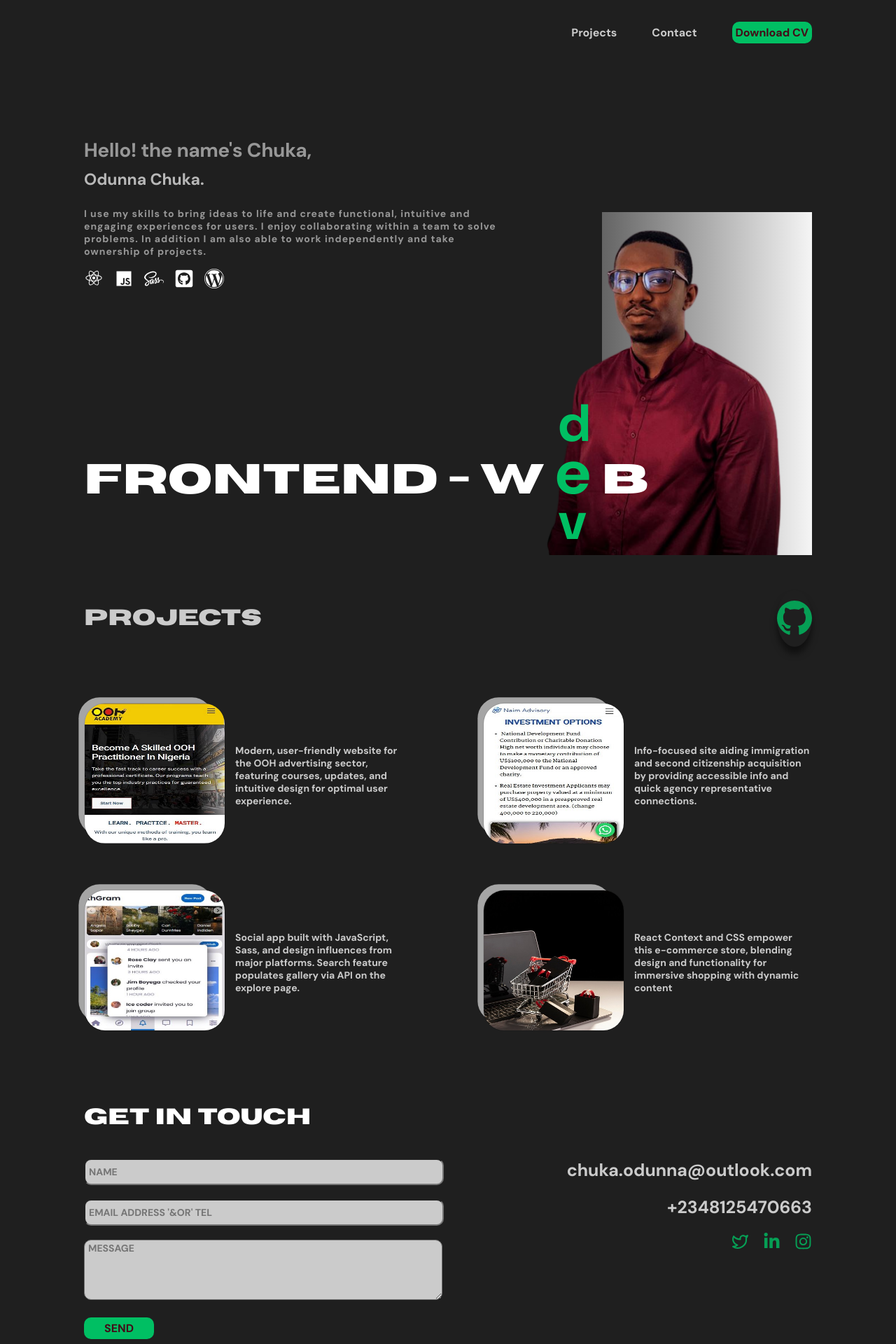
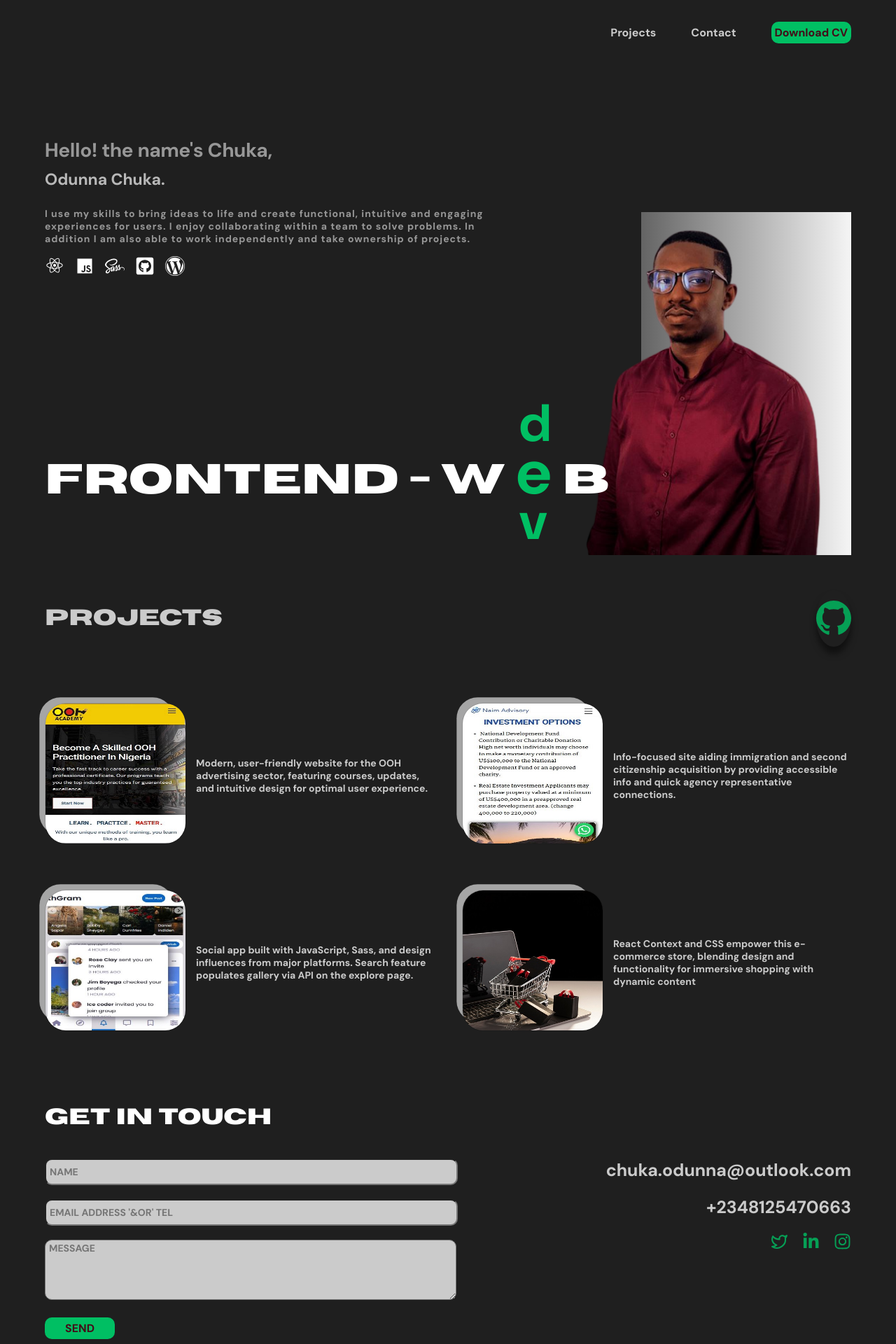
Before and after one commit to Siimple-c/Portfolio-redesign, a React (Create React App) app: page / in a window 1280 px wide. Shown: the top 1920 px of the page at 70% size. Built offline with nearby package versions, Linux system fonts and the light colour scheme.

Commit message:
responsive layouts

```diff
--- a/src/components/Contact/contact.scss
+++ b/src/components/Contact/contact.scss
@@ -23,13 +23,23 @@ a{
 .form-container{
   display: flex;
   justify-content: space-between;
+  gap: 2rem;
   margin-bottom: 2rem;
+  @include tab-screen{
+    display: grid;
+    grid-template-columns: repeat(auto-fill, minmax(250px, 1fr));
+    gap: 3rem;
+  }
   @include small-screen{
     display: block;
   }
 }
 
 .form-block{
+  width: 50%;
+  @include tab-screen{
+    width: 100%;
+  }
   @include small-screen{
     margin-bottom: 4rem;
   }
@@ -77,7 +87,7 @@ a{
 }
 
 .textinput{
-  width: 50rem;
+  width: 100%;
   font-family: 'DMSans', 'calibri', sans-serif;
   font-size: 1.4rem;
   color: $color-btn;
@@ -87,15 +97,8 @@ a{
   height: 3rem;
   outline: none;
   background-color: $primary-color;
-
-  @include large-screen{
-    width: 45rem;
-  }
   @include tab-screen{
-    width: 31rem;
-  }
-  @include small-screen{
-    width: 34rem;
+    width: 100%;
   }
 }
 
--- a/src/components/Header/header.scss
+++ b/src/components/Header/header.scss
@@ -25,6 +25,7 @@
   margin-top: 100px;
   z-index: 10;
   @include medium-screen{
+    // border: 1px solid yellow;
   margin-top: 390px;
   width: 90%;
   }
@@ -33,8 +34,10 @@
   }
 
   @include small-screen{
-  width: 85%;
-  margin-top: 70%;
+    position: absolute;
+    bottom: 20%;
+    width: 85%;
+    margin-top: 70%;
   }
 }
 
--- a/src/components/Navbar/navbar.scss
+++ b/src/components/Navbar/navbar.scss
@@ -65,7 +65,7 @@
 
   @include small-screen{
     font-size: 1.3rem;
-    display: inline-block;
+    display: inline-flex;
   }
 }
 
@@ -91,9 +91,12 @@
   display: none;
   @include small-screen{
    display: block;
-   position: fixed;
-   top: 2%;
-   z-index: 28;
+   position: absolute;
+  // margin-top: 2%;
+  // margin-left: auto;
+  // margin-right: 5%;
+   top: 3%;
+   z-index: 38;
    right: 10%;
    font-size: 2.5rem;
    color: $primary-color;
--- a/src/components/Projects/projects.scss
+++ b/src/components/Projects/projects.scss
@@ -64,13 +64,19 @@
 
 .projects-container{
   display: grid;
-  grid-template-columns: repeat(2, 1fr);
-  column-gap: 10rem;
+  grid-template-columns: repeat(2, minmax(250px, 1fr));
+  column-gap: 4rem;
   row-gap: 6rem;
   @include tab-screen{
   column-gap: 3rem;
   row-gap: 4rem;
   }
+  @include medium-screen{
+    display: flex;
+    flex-direction: column;
+    row-gap: 6rem;
+  }
+
   @include small-screen{
     display: flex;
     flex-direction: column;
@@ -82,15 +88,20 @@
   display: flex;
   gap: 1.4rem;
   align-items: center;
+  min-width: 100%;
 
   p{
     font-size: 1.4rem;
+
+    @include tab-screen{
+      width: 100%;
+    }
     @include small-screen{
       opacity: .7;
     }
   }
 
-  @include small-screen{
+  @include medium-screen{
 
     &:nth-child(2) p,
     &:nth-child(4) p{
@@ -102,6 +113,7 @@
         order: 2;
     }
   }
+
 }
 
 .project-img{
@@ -109,7 +121,10 @@
   border-radius: 3rem;
   border: 1px solid rgba(0,0,0,0.1);
   @include tab-screen{
-    width: 17rem;
+    width: 100%;
+  }
+  @include medium-screen{
+    width: 100%;
   }
   @include small-screen{
     width: 15rem;
--- a/src/index.scss
+++ b/src/index.scss
@@ -12,17 +12,16 @@ body{
   font-size: 1.6rem;
   // overflow: hidden;
   display: block;
-  padding:0 120px;
+  padding:0 20px;
   max-width: 1152px;
-  // border: 1px solid red;
   margin: 0 auto;
   scroll-behavior: smooth;
 
   @include large-screen{
-    padding: 0 65px ;
+    // padding: 0 65px ;
   }
 
   @include small-screen{
-    padding: 0 25px;
+    // padding: 0 25px;
   }
 }
```
